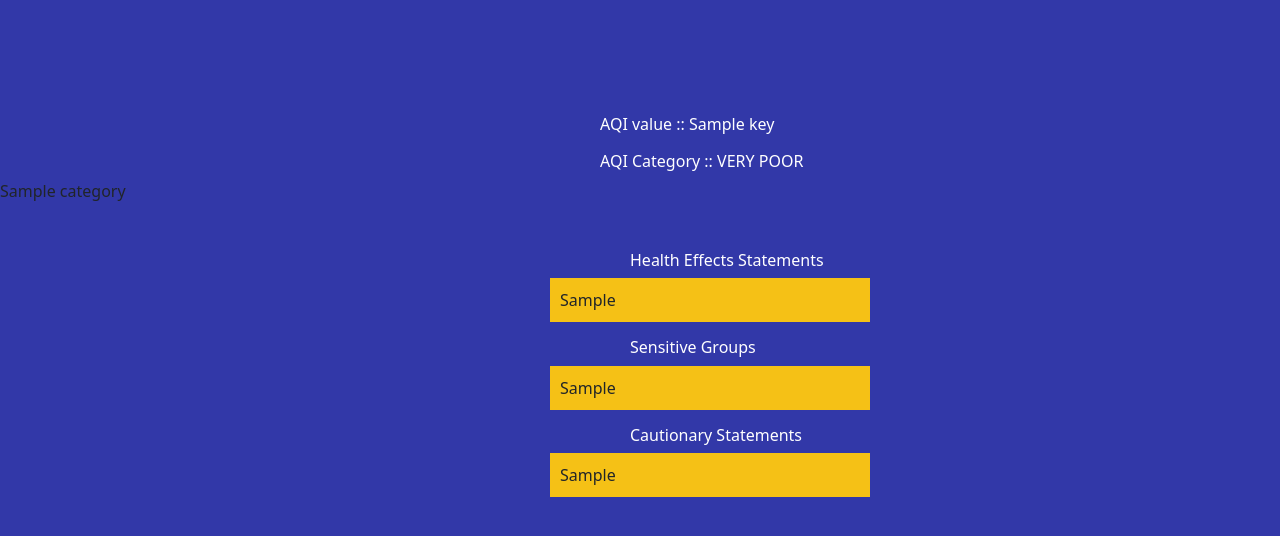
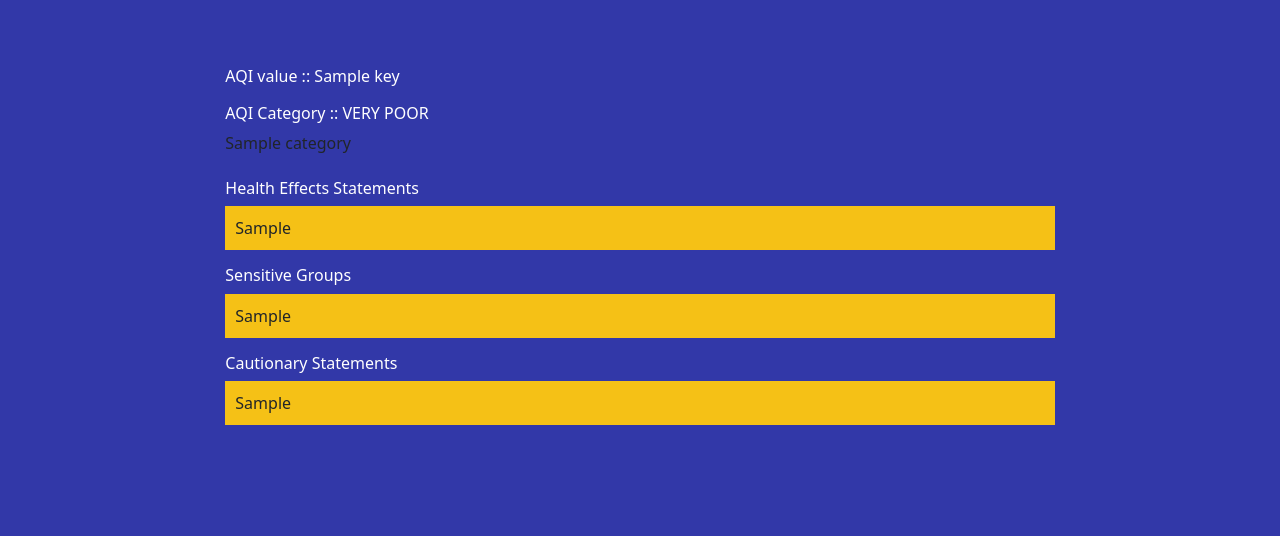
Before and after one commit to jithinjose-sics/Air_Quality_Index, a Django app: template template/statement_page.html in a window 1280 px wide. Shown: the part 56-592 px from the top of the page. Run offline with Django 4.2, Linux system fonts and the light colour scheme; the template is opened without the code that fills it: most values are stand-ins (such as "Sample title", 1, 10 or a date in 2020); some libraries are stand-ins or nearby versions.

Commit message:
bugs fixed 3

```diff
--- a/template/statement_page.html
+++ b/template/statement_page.html
@@ -7,37 +7,38 @@
 <head>
     <meta charset="UTF-8">
     <title>Title</title>
-    <link rel="stylesheet" href="https://cdn.jsdelivr.net/npm/bootstrap@4.0.0/dist/css/bootstrap.min.css" integrity="sha384-Gn5384xqQ1aoWXA+058RXPxPg6fy4IWvTNh0E263XmFcJlSAwiGgFAW/dAiS6JXm" crossorigin="anonymous"><script src="https://code.jquery.com/jquery-3.2.1.slim.min.js" integrity="sha384-KJ3o2DKtIkvYIK3UENzmM7KCkRr/rE9/Qpg6aAZGJwFDMVNA/GpGFF93hXpG5KkN" crossorigin="anonymous"></script>
+    <link rel="stylesheet" href="https://cdn.jsdelivr.net/npm/bootstrap@4.0.0/dist/css/bootstrap.min.css" integrity="sha384-Gn5384xqQ1aoWXA+058RXPxPg6fy4IWvTNh0E263XmFcJlSAwiGgFAW/dAiS6JXm" crossorigin="anonymous">
+    <script src="https://code.jquery.com/jquery-3.2.1.slim.min.js" integrity="sha384-KJ3o2DKtIkvYIK3UENzmM7KCkRr/rE9/Qpg6aAZGJwFDMVNA/GpGFF93hXpG5KkN" crossorigin="anonymous"></script>
     <script src="https://cdn.jsdelivr.net/npm/popper.js@1.12.9/dist/umd/popper.min.js" integrity="sha384-ApNbgh9B+Y1QKtv3Rn7W3mgPxhU9K/ScQsAP7hUibX39j7fakFPskvXusvfa0b4Q" crossorigin="anonymous"></script>
     <script src="https://cdn.jsdelivr.net/npm/bootstrap@4.0.0/dist/js/bootstrap.min.js" integrity="sha384-JZR6Spejh4U02d8jOt6vLEHfe/JQGiRRSQQxSfFWpi1MquVdAyjUar5+76PVCmYl" crossorigin="anonymous"></script>
     <style>
-
-
     </style>
 </head>
 <body style="background-color:#3238a8;">
 {% include 'navbar.html' %}
-{% if key %}
 <br>
-<br><br>
 <br>
 <br>
 <br>
 <br>
 
-<p style="color:white;margin-left: 600px;">AQI value :: {{ key }}</p>
+<div class="container-fluid">
+  <div class="row justify-content-center">
+    <div class="col-8">
+      {% if key %}
+      <p style="color:white;">AQI value :: {{ key }}</p>
       {% endif %}
-<h6 style="color:white;margin-left: 600px;">AQI Category :: {{status}}</h6>
+      <h6 style="color:white;">AQI Category :: {{status}}</h6>
       {{category}}
-<br>
-<br>
-<br>
-
-<h6 style="color:white;margin-left: 630px;">Health Effects Statements</h6>
-<p style="background-color: #f5c116;padding: 10px;width: 25%;margin-left: 550px;">{{h}}</p>
-<h6 style="color:white;margin-left: 630px;">Sensitive Groups</h6>
-<p style="background-color: #f5c116;padding: 10px;width: 25%;margin-left: 550px;">{{s}}</p>
-<h6 style="color:white;margin-left: 630px;">Cautionary Statements</h6>
-<p style="background-color: #f5c116;padding: 10px;width: 25%;margin-left: 550px;">{{c}}</p>
+      <br><br>
+      <h6 style="color:white;">Health Effects Statements</h6>
+      <p style="background-color: #f5c116; padding: 10px;">{{h}}</p>
+      <h6 style="color:white;">Sensitive Groups</h6>
+      <p style="background-color: #f5c116; padding: 10px;">{{s}}</p>
+      <h6 style="color:white;">Cautionary Statements</h6>
+      <p style="background-color: #f5c116; padding: 10px;">{{c}}</p>
+    </div>
+  </div>
+</div>
 </body>
 </html>
```
Lines whose indentation alone changed are shown as unchanged.
